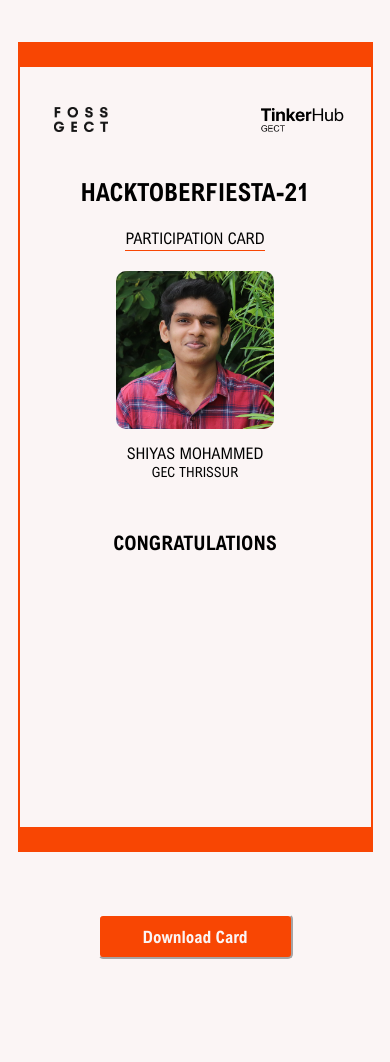
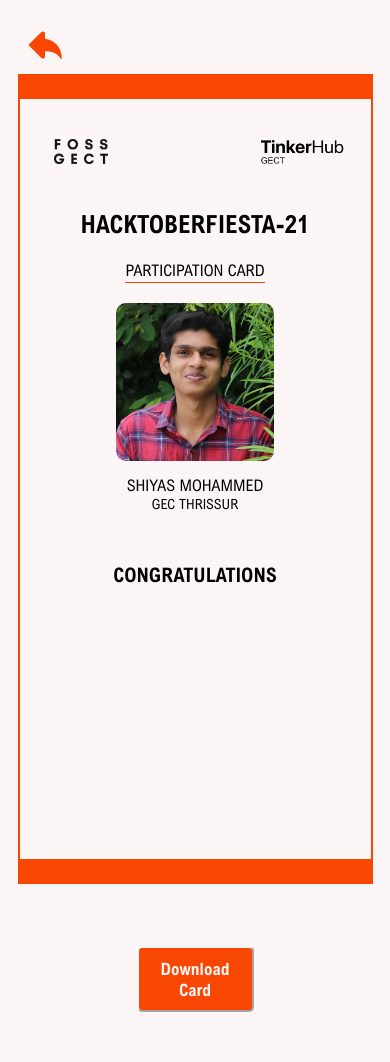
Before and after one commit to fossgect/HACKTOBER-FIESTA21, a Flask app: page /Shiyasmohd in a window 390 px wide. Before the commit the page ends 959 px from the top, so only its background shows below. Run offline with Flask 2, Linux system fonts and the light colour scheme; some libraries are stand-ins or nearby versions.

Commit message:
download button and back added made separate as includes

```diff
--- a/static/Shiyasmohd/style.css
+++ b/static/Shiyasmohd/style.css
@@ -15,25 +15,10 @@
   font-family: Arial-Nova-Condensed;
 }
 
-#download-card {
-  background-color: #f84603;
-  padding: 10px;
-  border-radius: 5px;
-  border-color: #fbf5f5;
-  border-width: 2px;
-  margin: 20px 0px 50px 0px;
-  width: 15%;
-  margin-left: 42.5%;
-  color: #fbf5f5;
-  font-size: 17px;
-  font-family: Arial-Nova-Condensed-Bold;
-}
-
 .container {
   height: 80vh;
   width: 24vw;
   margin: auto;
-  margin-top: 5vh;
   margin-bottom: 5vh;
   border-width: 25px 2px 25px 2px;
   border-style: solid;
--- /dev/null
+++ b/static/main/css/card.css
@@ -0,0 +1,45 @@
+.download-card {
+  background-color: #f84603;
+  padding: 10px;
+  border-radius: 5px;
+  border-color: #fbf5f5;
+  border-width: 2px;
+  margin: 20px 0px 50px 0px;
+  width: 15%;
+  margin-left: 42.5%;
+  color: #fbf5f5;
+  font-size: 17px;
+  font-family: Arial-Nova-Condensed-Bold;
+}
+
+.back-button {
+  width: 50px;
+  margin: 20px 0px 0px 20px;
+}
+
+/* ----------------------------------------------------------------- */
+
+@media only screen and (max-width: 1000px) {
+  .download-card {
+    width: 20%;
+    margin-left: 40%;
+  }
+}
+
+/* ----------------------------------------------------------------- */
+
+@media only screen and (max-width: 800px) {
+  .download-card {
+    width: 30%;
+    margin-left: 35%;
+  }
+}
+
+/* ----------------------------------------------------------------- */
+
+@media only screen and (max-width: 500px) {
+  #download-card {
+    width: 50%;
+    margin-left: 25%;
+  }
+}
--- a/static/main/js/autoScroll.js
+++ b/static/main/js/autoScroll.js
@@ -3,8 +3,6 @@
 function anim() {
     let st = list.scrollTop()+list.height();
     let sb = list.prop("scrollHeight");
-    console.log(st);
-    console.log(sb);
     let diff = sb - st;
     if(diff <= 1 & diff >= -1) {
         list.animate({scrollTop: 0}, 0, "linear", anim);
--- a/static/main/js/convert.js
+++ b/static/main/js/convert.js
@@ -1,4 +1,4 @@
-$('#download-card').click(function () {
+$('.download-card').click(function () {
     html2canvas($('#download')[0], {scale:5}).then(function(canvas) {
         return Canvas2Image.saveAsPNG(canvas);
     });
--- a/templates/Shiyasmohd.html
+++ b/templates/Shiyasmohd.html
@@ -7,6 +7,7 @@
         <link rel="stylesheet" href="{{url_for('static', filename='Shiyasmohd/style.css')}}" type="text/css">
     </head>
     <body>
+        {% include 'main/back-button.html' %}
         <div class="container" id="download">
             <div class="header">
                 <div class="foss-logo">
@@ -37,10 +38,6 @@
                 </div>
             </div>
         </div>
-        <button id="download-card">Download Card</button>
-		<script src="https://ajax.googleapis.com/ajax/libs/jquery/3.6.0/jquery.min.js"></script>
-        <script src="https://superal.github.io/canvas2image/canvas2image.js"></script>
-        <script src="{{url_for('static', filename='main/js/html2canvas.js')}}"></script>
-        <script src="{{url_for('static', filename='main/js/convert.js')}}"></script>
+        {% include 'main/download-card.html' %}
     </body>
 </html>
--- /dev/null
+++ b/templates/main/back-button.html
@@ -0,0 +1,12 @@
+<!doctype html>
+<html lang="en">
+
+    <head>
+        <link rel="stylesheet" href="{{url_for('static', filename='main/css/card.css')}}" type="text/css">
+    </head>
+    <body>
+        <a href="/">
+            <img class="back-button" src="{{url_for('static', filename='main/images/back.svg')}}">
+        </a>
+    </body>
+</html>
--- /dev/null
+++ b/templates/main/download-card.html
@@ -0,0 +1,13 @@
+<!doctype html>
+<html lang="en">
+    <head>
+        <link rel="stylesheet" href="{{url_for('static', filename='main/css/card.css')}}" type="text/css">
+    </head>
+    <body>
+        <button class="download-card">Download Card</button>
+        <script src="https://ajax.googleapis.com/ajax/libs/jquery/3.6.0/jquery.min.js"></script>
+        <script src="https://superal.github.io/canvas2image/canvas2image.js"></script>
+        <script src="{{url_for('static', filename='main/js/html2canvas.js')}}"></script>
+        <script src="{{url_for('static', filename='main/js/convert.js')}}"></script>
+    </body>
+</html>
--- a/templates/main/index.html
+++ b/templates/main/index.html
@@ -4,7 +4,7 @@
     	<title>Home</title>
 		<meta charset="utf-8">
 		<meta name="viewport" content="width=device-width, initial-scale=1.0">
-		<link rel="stylesheet" href="{{url_for('static', filename='main/css/style.css')}}" type="text/css">
+		<link rel="stylesheet" href="{{url_for('static', filename='main/css/index.css')}}" type="text/css">
     </head>
     <body>
 		<div class="container">
```
Also changed, not shown: static/main/css/index.css (renamed from static/main/css/style.css), static/main/images/back.svg (added).
